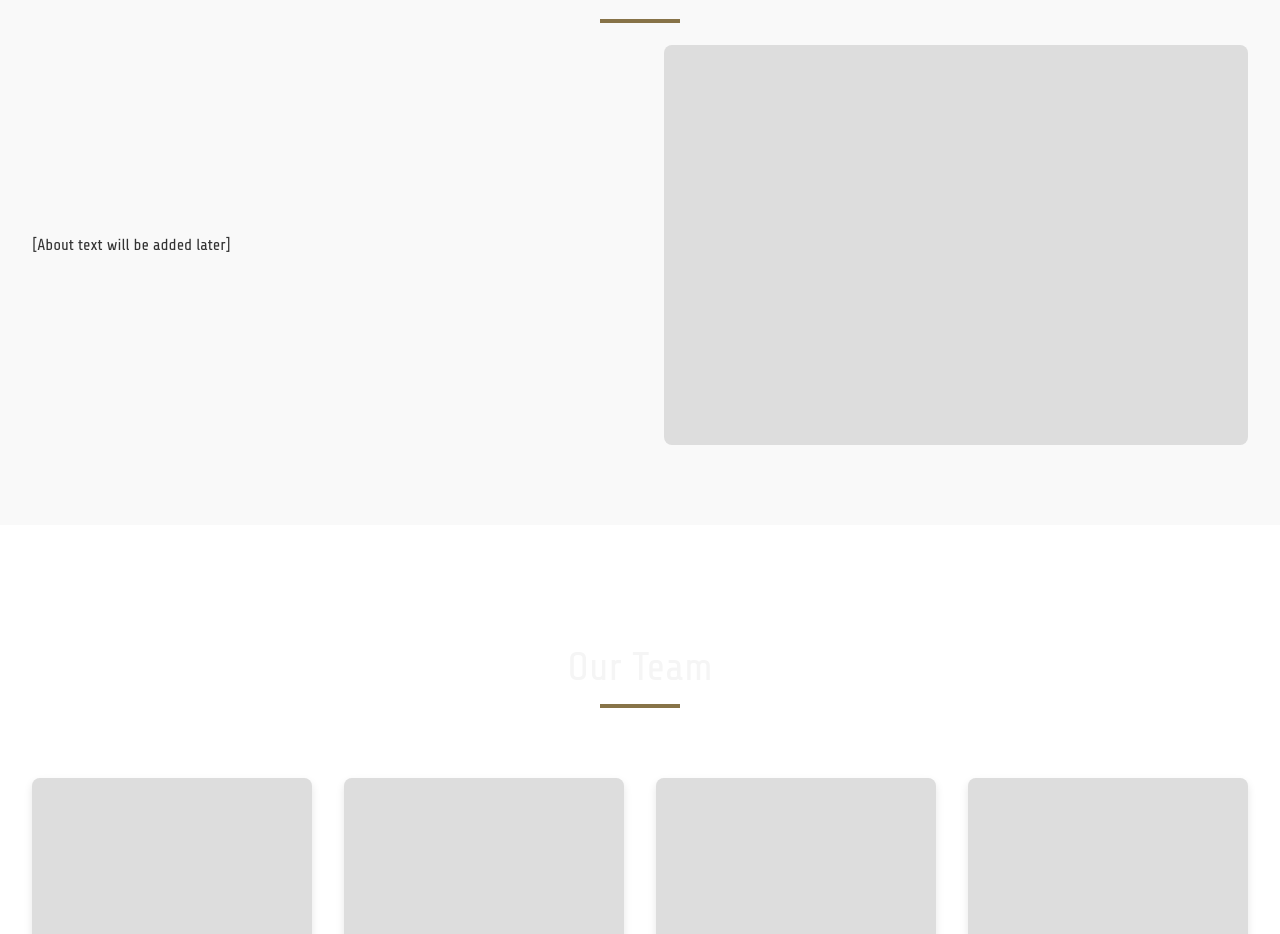
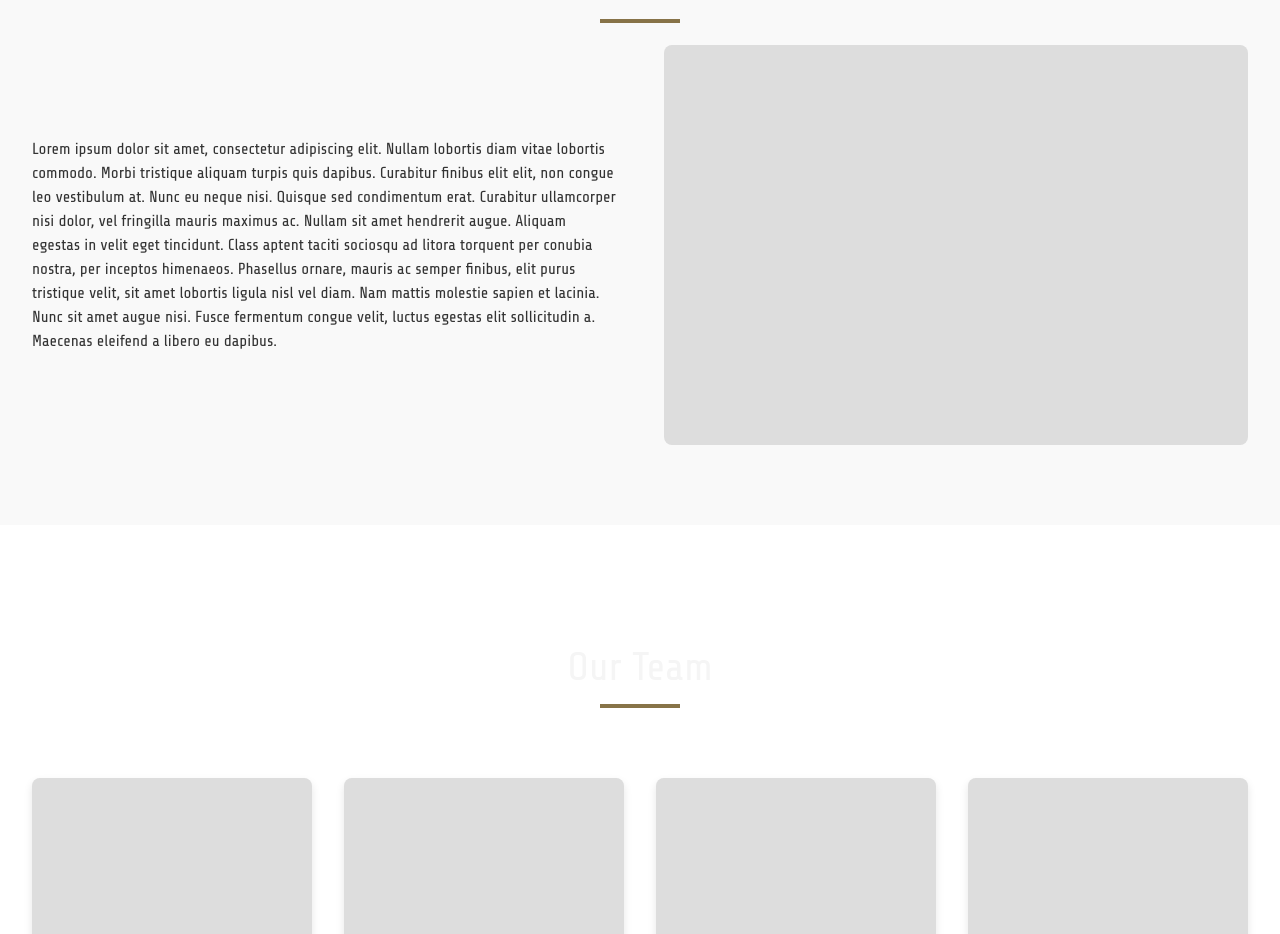
Before and after one commit to frc-desert-storm/frc-desert-storm.github.io, a React (Vite) app: page / in a window 1280 px wide. Shown: the part 1020-1954 px from the top of the page. Built offline with nearby package versions, Linux system fonts and the light colour scheme.

Commit message:
lorem ipsum text

```diff
--- a/src/App.tsx
+++ b/src/App.tsx
@@ -27,7 +27,7 @@ function App() {
           <h2 className="section-title">About Us</h2>
           <div className="about-content">
             <div className="about-text">
-              <p>[About text will be added later]</p>
+              <p>Lorem ipsum dolor sit amet, consectetur adipiscing elit. Nullam lobortis diam vitae lobortis commodo. Morbi tristique aliquam turpis quis dapibus. Curabitur finibus elit elit, non congue leo vestibulum at. Nunc eu neque nisi. Quisque sed condimentum erat. Curabitur ullamcorper nisi dolor, vel fringilla mauris maximus ac. Nullam sit amet hendrerit augue. Aliquam egestas in velit eget tincidunt. Class aptent taciti sociosqu ad litora torquent per conubia nostra, per inceptos himenaeos. Phasellus ornare, mauris ac semper finibus, elit purus tristique velit, sit amet lobortis ligula nisl vel diam. Nam mattis molestie sapien et lacinia. Nunc sit amet augue nisi. Fusce fermentum congue velit, luctus egestas elit sollicitudin a. Maecenas eleifend a libero eu dapibus. </p>
             </div>
             <div className="about-image">
               {/* Image placeholder */}
```
